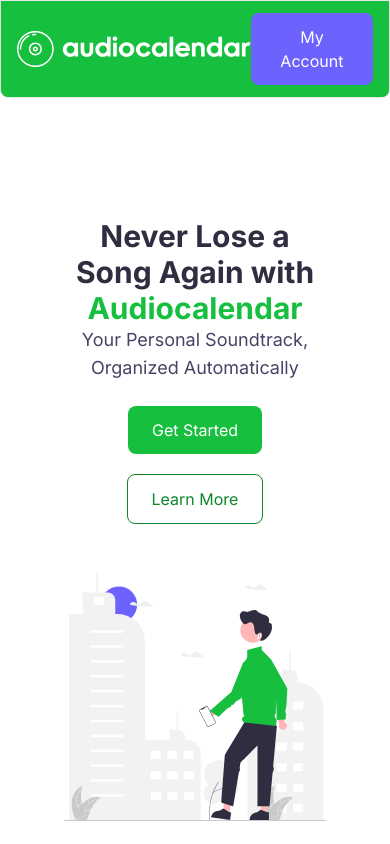
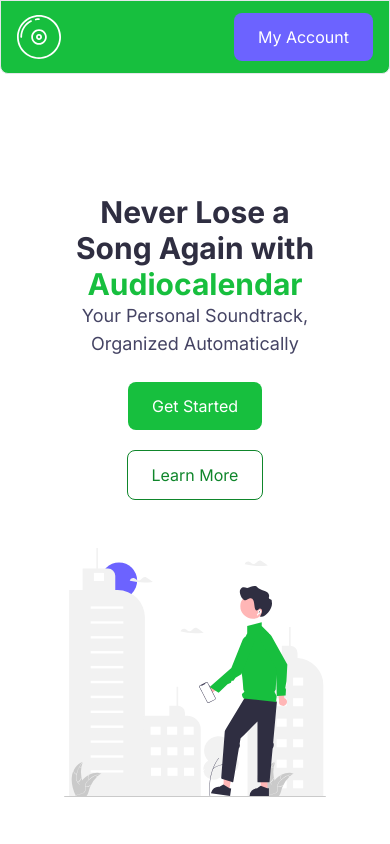
Before and after one commit to szilard-dobai/audiocalendar, a Next.js app in the folder client/: page / in a window 390 px wide. Shown: the top 844 px of the page. Built offline with nearby package versions, Linux system fonts and the light colour scheme.

Commit message:
Make logo responsive.

```diff
--- a/client/src/components/Navigation.tsx
+++ b/client/src/components/Navigation.tsx
@@ -1,13 +1,15 @@
-import Image from "next/image";
 import Link from "next/link";
-import logo from "../../public/logo-with-text.svg";
 import Button from "./Button";
 
 const Navigation = () => {
   return (
     <nav className="py-3 px-4 sm:px-16 w-full rounded-b-lg border flex flex-row items-center justify-between text-white bg-brand mb-10">
       <Link href="/" className="text-white">
-        <Image src={logo} alt="logo" height={45} />
+        <picture>
+          {/* // TODO: Figure out how to make this work with next/image */}
+          <source media="(min-width: 640px)" srcSet="./logo-with-text.svg" />
+          <img src="./logo.svg" alt="logo" className="h-11" />
+        </picture>
       </Link>
 
       <Link href="/account" passHref legacyBehavior>
```
